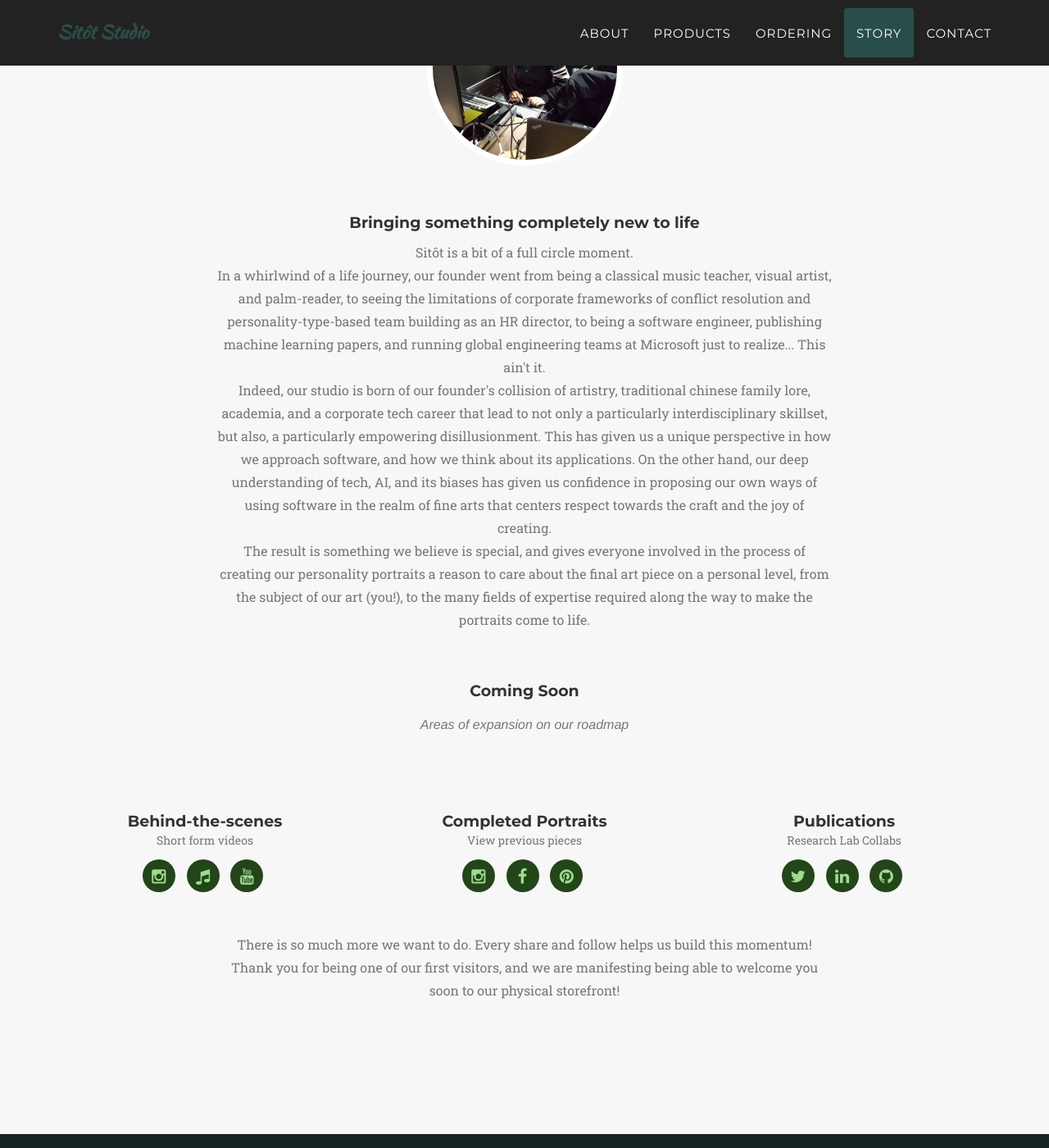
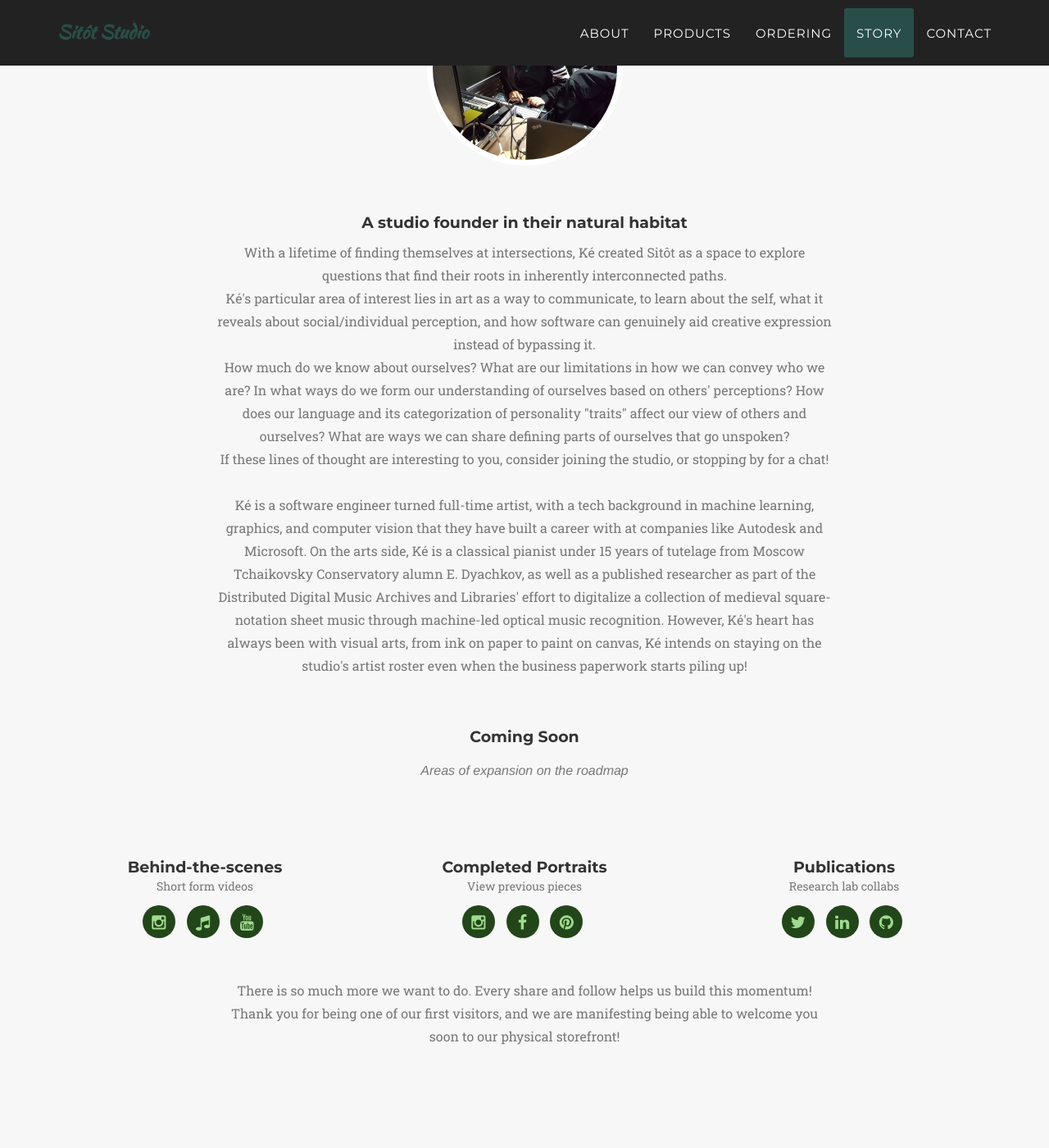
Before and after one commit to sitotstudio/sitotstudio.github.io, a Jekyll site: the page built from index.html, in a window 1280 px wide and 1400 px high, scrolled down 5559 px. Shown: the whole window at 82% size. Built offline with Jekyll 4.4.1, drawn with Linux system fonts in a browser that asks for light colours; some web fonts are replaced.

Commit message:
About founder text update

```diff
--- a/_config.yml
+++ b/_config.yml
@@ -33,7 +33,7 @@ people:
 
 - name: Publications
   # pic: 3
-  position: Research Lab Collabs
+  position: Research lab collabs
   social:
     - title: twitter
       url: https://x.com/sitotstudio
--- a/_includes/team.html
+++ b/_includes/team.html
@@ -10,20 +10,23 @@
                     <img src="img/team/founder-square.jpg" class="img-responsive img-circle" alt="">
                 </div>
                 <div class="col-lg-8 col-lg-offset-2 text-center">
-                    <h4>Bringing something completely new to life</h4>
+                    <h4>A studio founder in their natural habitat</h4>
                     <p class="large text-muted">
-                        Sitôt is a bit of a full circle moment.<br>
-                        In a whirlwind of a life journey, our founder went from being a classical music teacher, visual artist, and palm-reader, to seeing the limitations of corporate frameworks of conflict resolution and personality-type-based team building as an HR director, to being a software engineer, publishing machine learning papers, and running global engineering teams at Microsoft just to realize... This ain't it.<br>
-                        Indeed, our studio is born of our founder's collision of artistry, traditional chinese family lore, academia, and a corporate tech career that lead to not only a particularly interdisciplinary skillset, but also, a particularly empowering disillusionment.
-                        This has given us a unique perspective in how we approach software, and how we think about its applications. On the other hand, our deep understanding of tech, AI, and its biases has given us confidence in proposing our own ways of using software in the realm of fine arts that centers respect towards the craft and the joy of creating.<br>
-                        The result is something we believe is special, and gives everyone involved in the process of creating our personality portraits a reason to care about the final art piece on a personal level, from the subject of our art (you!), to the many fields of expertise required along the way to make the portraits come to life.
+                        With a lifetime of finding themselves at intersections, Ké created Sitôt as a space to explore questions that find their roots in inherently interconnected paths.<br>
+                        Ké's particular area of interest lies in art as a way to communicate, to learn about the self, what it reveals about social/individual perception, and how software can genuinely aid creative expression instead of bypassing it.<br>
+                        How much do we know about ourselves? What are our limitations in how we can convey who we are? In what ways do we form our understanding of ourselves based on others' perceptions? How does our language and its categorization of personality "traits" affect our view of others and ourselves? What are ways we can share defining parts of ourselves that go unspoken?<br>
+                        If these lines of thought are interesting to you, consider joining the studio, or stopping by for a chat!
+                        <br><br>
+                        Ké is a software engineer turned full-time artist, with a tech background in machine learning, graphics, and computer vision that they have built a career with at companies like Autodesk and Microsoft.
+                        On the arts side, Ké is a classical pianist under 15 years of tutelage from Moscow Tchaikovsky Conservatory alumn E. Dyachkov, as well as a published researcher as part of the Distributed Digital Music Archives and Libraries' effort to digitalize a collection of medieval square-notation sheet music through machine-led optical music recognition.
+                        However, Ké's heart has always been with visual arts, from ink on paper to paint on canvas, Ké intends on staying on the studio's artist roster even when the business paperwork starts piling up!
                     </p>
                 </div>
             </div>
             <div class="row">
                 <div class="col-lg-12 text-center">
                     <h4><br><br>Coming Soon</h4>
-                    <h3 class="section-subheading text-muted">Areas of expansion on our roadmap</h3>
+                    <h3 class="section-subheading text-muted">Areas of expansion on the roadmap</h3>
                 </div>
                 {% for member in site.people %}
                 <div class="col-sm-4">
```
